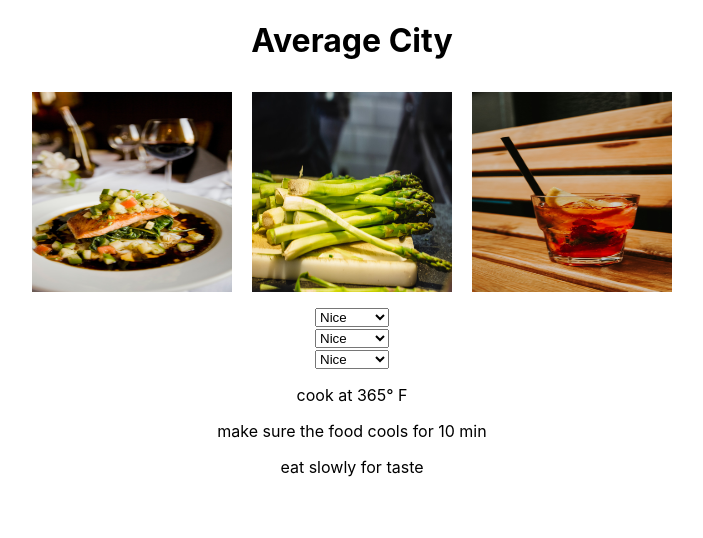
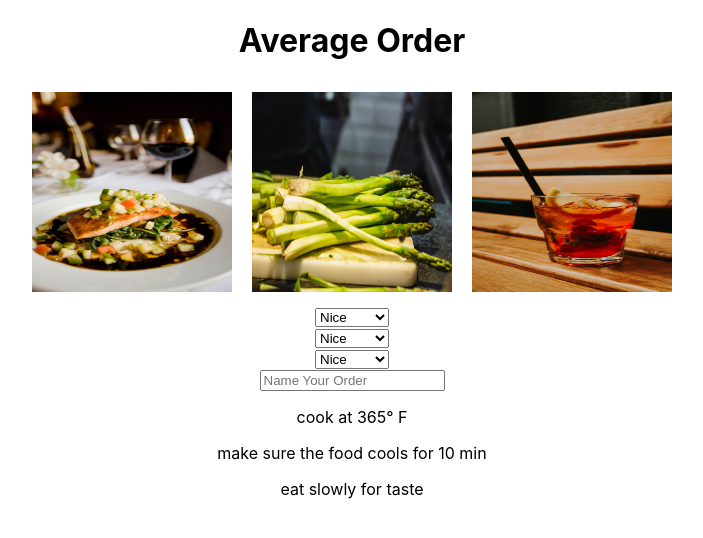
Before and after one commit to joshua360x/fast-food-react, a React (Create React App) app: page / in a window 1280 px wide. Shown: the top 538 px of the page, without its empty margins (288-991 px from the left). Built offline with nearby package versions, Linux system fonts and the light colour scheme.

Commit message:
added name input order function

```diff
--- a/src/App.js
+++ b/src/App.js
@@ -15,7 +15,7 @@ function App() {
   const [foodID, setFoodID] = useState(1);
   const [sideID, setSideID] = useState(1);
   const [drinkID, setDrinkID] = useState(1);
-  const [orderName, setOrderName] = useState('Average City');
+  const [orderName, setOrderName] = useState('Average Order');
   const [instructions, setInstructions] = useState([
     'cook at 365° F',
     'make sure the food cools for 10 min',
@@ -29,6 +29,7 @@ function App() {
     <FoodDropdown setFoodID={setFoodID} />
     <SideDropdown setSideID={setSideID} />
     <DrinkDropdown setDrinkID={setDrinkID} />
+    <OrderNameInput setOrderName={setOrderName} />
     <InstructionsForm />
     <InstructionsList instructions={instructions} />
   </div>;
--- a/src/OrderNameInput.js
+++ b/src/OrderNameInput.js
@@ -1,5 +1,7 @@
 import React from 'react';
 
-export default function OrderNameInput() {
-  return <div></div>;
+export default function OrderNameInput({ setOrderName }) {
+  return <div>
+    <input type="text" onChange={e => setOrderName(e.target.value)} placeholder='Name Your Order' />
+  </div>;
 }
```
